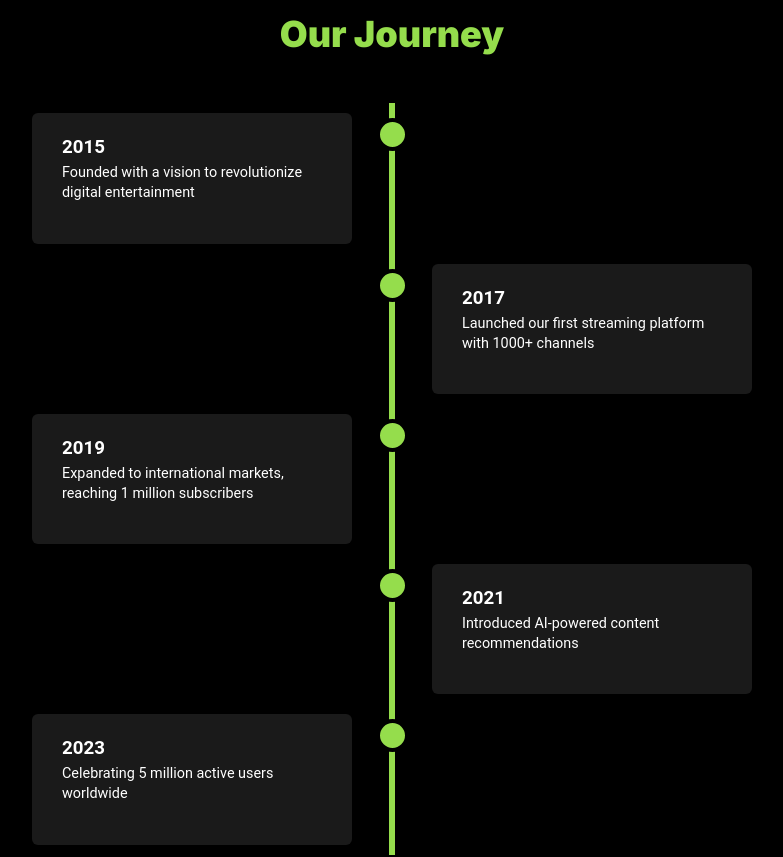
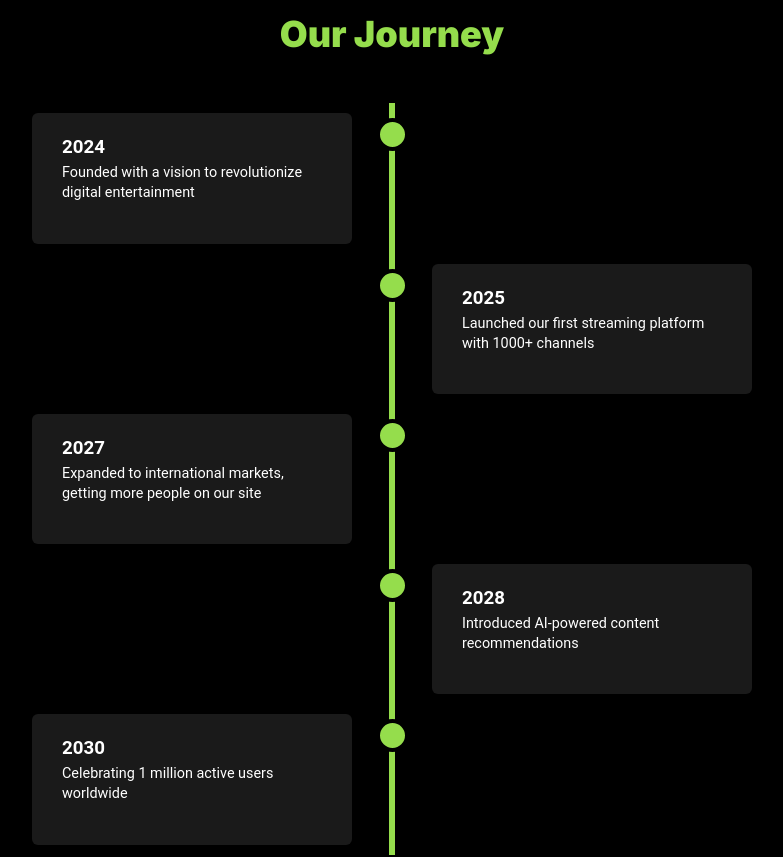
Before and after one commit to AramDawara123/IPTV, a React (Vite) app in the folder IPTV-REACT/: page /about in a window 1280 px wide. Shown: the part 660-1517 px from the top of the page, without its empty margins (248-1031 px from the left). Built offline with nearby package versions, Linux system fonts and the light colour scheme.

Commit message:
small changes in about.tsx

```diff
--- a/IPTV-REACT/src/pages/About.tsx
+++ b/IPTV-REACT/src/pages/About.tsx
@@ -36,35 +36,34 @@ const AboutUs: React.FC = () => {
         <div className="timeline">
           <div className="timeline-item left">
             <div className="content">
-              <h3>2015</h3>
+              <h3>2024</h3>
               <p>Founded with a vision to revolutionize digital entertainment</p>
             </div>
           </div>
           <div className="timeline-item right">
             <div className="content">
-              <h3>2017</h3>
+              <h3>2025</h3>
               <p>Launched our first streaming platform with 1000+ channels</p>
             </div>
           </div>
           <div className="timeline-item left">
             <div className="content">
-              <h3>2019</h3>
+              <h3>2027</h3>
               <p>
-                Expanded to international markets, reaching 1 million
-                subscribers
+                Expanded to international markets, getting more people on our site
               </p>
             </div>
           </div>
           <div className="timeline-item right">
             <div className="content">
-              <h3>2021</h3>
+              <h3>2028</h3>
               <p>Introduced AI-powered content recommendations</p>
             </div>
           </div>
           <div className="timeline-item left">
             <div className="content">
-              <h3>2023</h3>
-              <p>Celebrating 5 million active users worldwide</p>
+              <h3>2030</h3>
+              <p>Celebrating 1 million active users worldwide</p>
             </div>
           </div>
         </div>
```
